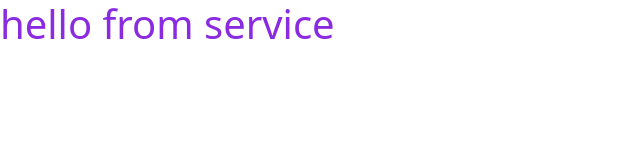
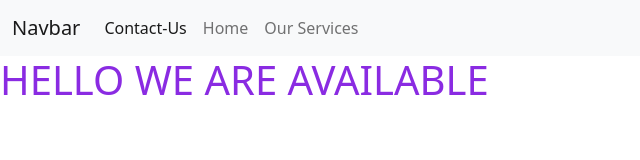
Before and after one commit to molk12/express, a website: page App/images/service.html in a window 1280 px wide. Shown: the whole page, without its empty margins (0-640 px from the left). Drawn offline with nearby package versions, Linux system fonts and the light colour scheme.

Commit message:
first commit

```diff
--- a/App/images/service.html
+++ b/App/images/service.html
@@ -9,7 +9,31 @@
     <title>Document</title>
 </head>
 <body>
+    <nav class="navbar navbar-expand-lg navbar-light bg-light">
+        <div class="container-fluid">
+          <a class="navbar-brand" href="#">Navbar</a>
+          <button class="navbar-toggler" type="button" data-bs-toggle="collapse" data-bs-target="#navbarNav" aria-controls="navbarNav" aria-expanded="false" aria-label="Toggle navigation">
+            <span class="navbar-toggler-icon"></span>
+          </button>
+          <div class="collapse navbar-collapse" id="navbarNav">
+            <ul class="navbar-nav">
+              <li class="nav-item">
+                <a class="nav-link active" aria-current="page" href="/contact-us.html">Contact-Us</a>
+              </li>
+              <li class="nav-item">
+                <a class="nav-link" href="#">Home</a>
+              </li>
+              <li class="nav-item">
+                <a class="nav-link" href="/service.html">Our Services</a>
+              </li>
 
-      <h1> hello from service</h1>
+            </ul>
+
+          </div>
+
+        </div>
+      </nav>
+
+      <h1> HELLO WE ARE AVAILABLE </h1>
 </body>
 </html>
--- a/myapp.js
+++ b/myapp.js
@@ -11,7 +11,7 @@
 
 // middleware
 const logger=(req,res,next)=>{
-  if ((date.getDay()==0) || (date.getDay()==6) ||(date.getHours()>=17)||(date.getHours()<=9))
+  if ((date.getDay()==0) || (date.getDay()==6) ||(date.getHours()>=17)||(date.getHours()<9))
   res.send("<h1> we are not available</h1>")
   // console.log(date.getHours())
   next()
--- a/package.json
+++ b/package.json
@@ -9,6 +9,8 @@
   "author": "",
   "license": "ISC",
   "dependencies": {
-    "express": "^4.17.1"
+    "express": "^4.17.1",
+    "mongodb": "^4.1.1",
+    "mongoose": "^6.0.4"
   }
 }
```
Also changed, not shown: App/images/contact-us.html (+23 -1 lines), App/images/index.html (+3 -5 lines), 2 other files.
